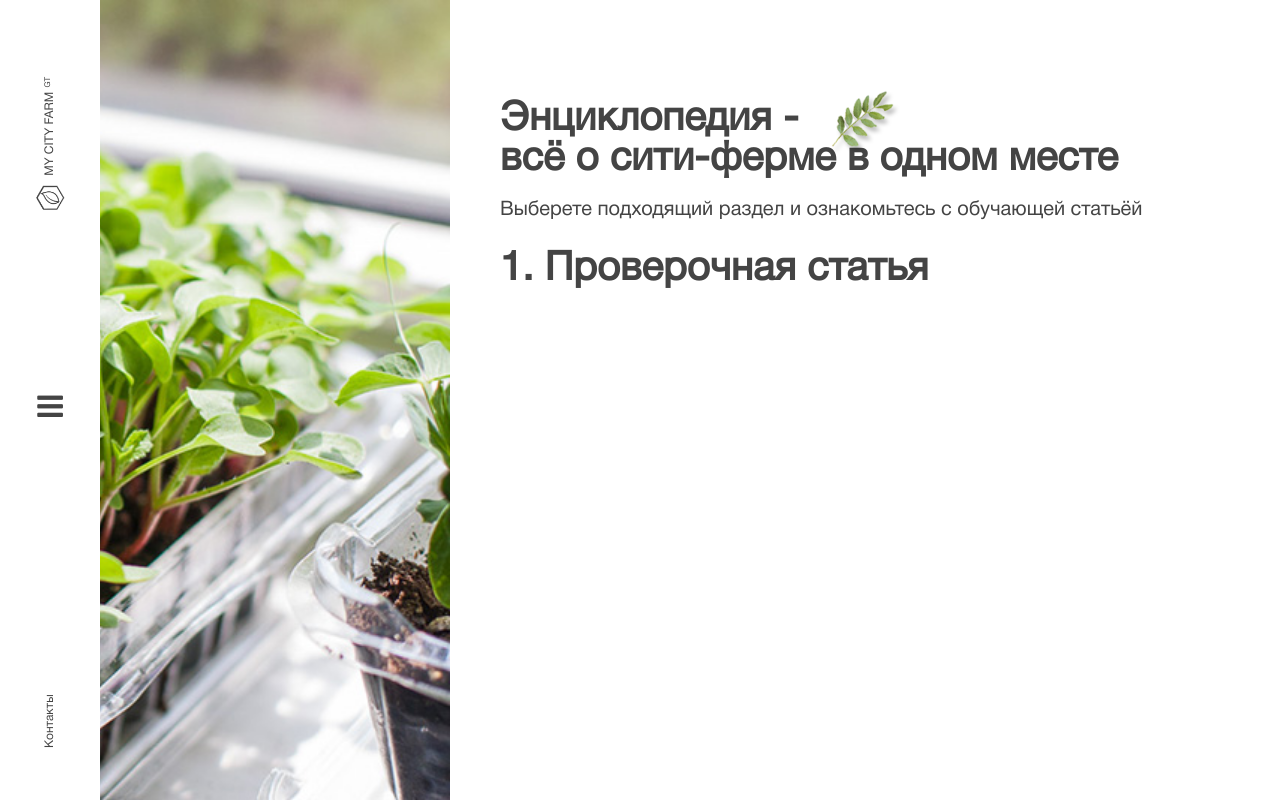
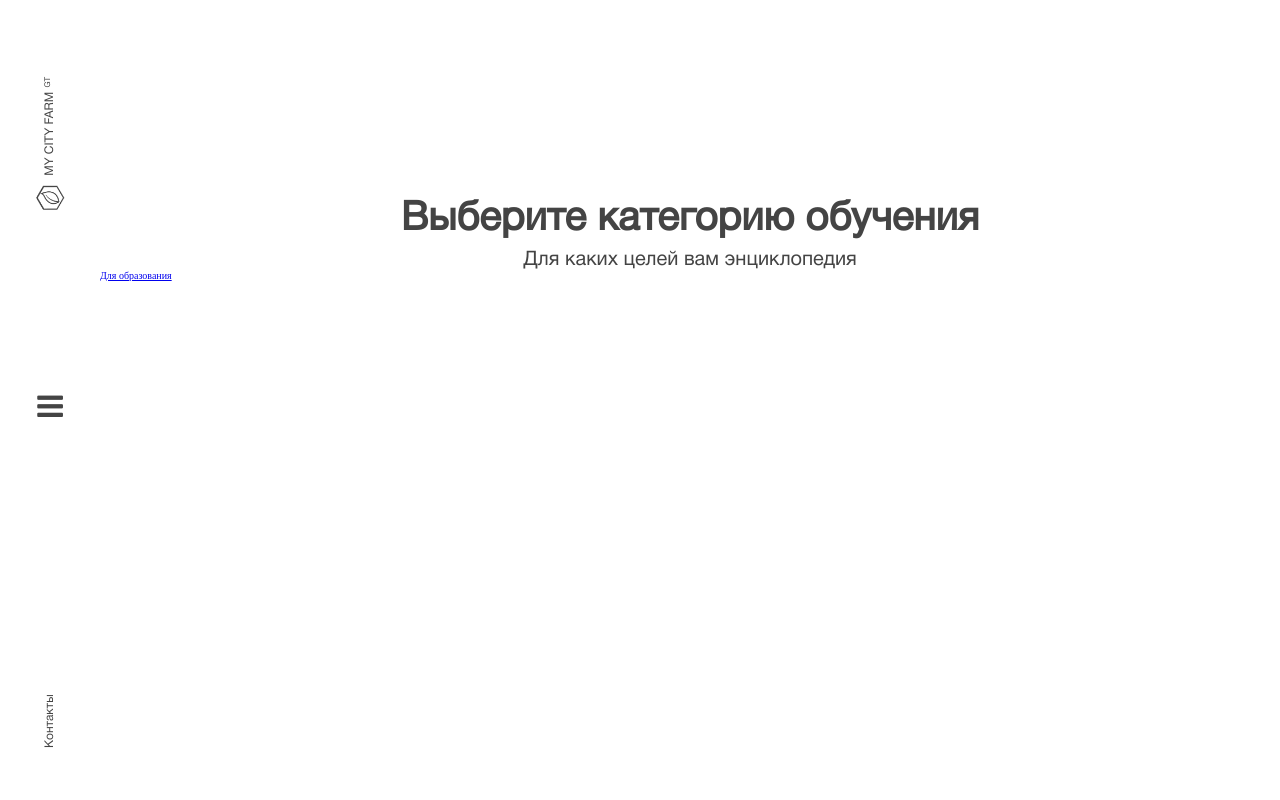
Before and after one commit to Khlebovsky/mycityfarm, a Django app: page /wiki/ in a window 1280 px wide. Run offline with Django 3.2, Linux system fonts and the light colour scheme; data comes from the database, SQL or seed files in the repository.

Commit message:
last 9:59

```diff
--- a/greenTech_project/static/style/style.css
+++ b/greenTech_project/static/style/style.css
@@ -1709,6 +1709,47 @@ body .cabinet .info .panel .actions .active .icon i {
 
 body .cabinet .info .panel .actions .active span {
   color: #F2A56D;
+}
+
+body .wiki-category {
+  padding-left: 100px;
+  padding-top: 200px;
+}
+
+body .wiki-category .content {
+  display: -webkit-box;
+  display: -ms-flexbox;
+  display: flex;
+  -webkit-box-orient: vertical;
+  -webkit-box-direction: normal;
+      -ms-flex-direction: column;
+          flex-direction: column;
+  -webkit-box-align: center;
+      -ms-flex-align: center;
+          align-items: center;
+  width: 100%;
+  height: 100%;
+  font-family: 'Helvetica regular';
+  color: #444444;
+}
+
+body .wiki-category .content h1 {
+  font-size: 4em;
+}
+
+body .wiki-category .content small {
+  margin-top: 10px;
+  font-size: 2em;
+}
+
+body .wiki-category .content .category-list {
+  display: -webkit-box;
+  display: -ms-flexbox;
+  display: flex;
+  width: 100%;
+  -webkit-box-align: center;
+      -ms-flex-align: center;
+          align-items: center;
 }
 
 body .wiki {
--- a/greenTech_project/templates/wiki.html
+++ b/greenTech_project/templates/wiki.html
@@ -16,12 +16,12 @@
         <small>
             Выберете подходящий раздел и ознакомьтесь с обучающей статьёй
         </small>
-        {% for article in object_list %}
-        <div class="article">
-            <h1>
-                <a href ="{% url 'article_detail' article.pk %}">{{ article.number }}. {{ article.title }}</a>
-            </h1>
-        </div>
+        {% for section in object_list %}
+            <div class="section">
+                <h1>
+                    {{ section.number }}. {{ section.name }}
+                </h1>
+            </div>
         {% endfor %}
     </div>
 </div>
--- /dev/null
+++ b/greenTech_project/templates/wiki_category.html
@@ -0,0 +1,33 @@
+{% extends 'base.html' %}
+{% load static %}
+
+{% block title %}
+Энциклопедия
+{% endblock %}
+
+{% block content %}
+<div class="wiki-category">
+    <div class="content">
+        <h1>
+            Выберите категорию обучения
+        </h1>
+        <small>
+            Для каких целей вам энциклопедия
+        </small>
+    </div>
+    <div class="category-list">
+        {% for category in object_list %}
+            <div class="category">
+                <a href="{% url 'wiki-category' category.pk %}">
+                    {{ category.name }}
+                    <div class="article">
+                        {% for article in article %}
+                            {{ article.title }}
+                        {% endfor  %}
+                    </div>
+                </a>
+            </div>
+        {% endfor %}
+    </div>
+</div>
+{% endblock %}
--- a/greenTech_project/wiki/admin.py
+++ b/greenTech_project/wiki/admin.py
@@ -1,6 +1,7 @@
 from django.contrib import admin
-from .models import Article, Category
+from .models import Article, Category, Section
 
 
 admin.site.register(Article)
 admin.site.register(Category)
+admin.site.register(Section)
--- a/greenTech_project/wiki/models.py
+++ b/greenTech_project/wiki/models.py
@@ -2,22 +2,34 @@ from django.db import models
 
 
 class Category(models.Model):
-    name = models.CharField(u'Категория', max_length=64)
-    number = models.IntegerField(u'Номер категории', blank=False)
+    name = models.CharField(u'Категория обучения', max_length=64)
 
     class Meta:
-        verbose_name = 'Категория'
-        verbose_name_plural = 'Категории'
+        verbose_name = 'Категория обучения'
+        verbose_name_plural = 'Категории обучения'
+
+    def __str__(self):
+        return self.name
+
+
+class Section(models.Model):
+    name = models.CharField(u'Раздел для статей', max_length=64)
+    number = models.IntegerField(u'Номер раздела', blank=False)
+    category = models.CharField(u'Категория обучения', max_length=50, blank=False, default="no category")
+
+    class Meta:
+        verbose_name = 'Раздел статьи'
+        verbose_name_plural = 'Разделы статей'
 
     def __str__(self):
         return self.name
 
 
 class Article(models.Model):
-    category = models.CharField(u'Категория', max_length=50, blank=False, default="no category")
     number = models.IntegerField(u'Номер статьи', blank=False)
     title = models.CharField(u'Название', max_length=250)
     body = models.TextField(u'Содержание')
+    section = models.CharField(u'Раздел статьи', max_length=50, blank=False, default="no section")
 
     class Meta:
         verbose_name = 'Статья'
--- a/greenTech_project/wiki/urls.py
+++ b/greenTech_project/wiki/urls.py
@@ -3,6 +3,7 @@ from . import views
 
 
 urlpatterns = [
-    path('', views.WikiView.as_view(), name = 'wiki'),
-    path('article/<int:pk>/', views.ArticleDetailView.as_view(), name = 'article_detail')
+    path('', views.WikiCategoryView.as_view(), name = 'wiki'),
+    path('category/<int:pk>/', views.WikiView.as_view(), name = 'wiki-category'),
+    #path('category/<int:pk>/article/<int:pk>/', views.ArticleDetailView.as_view(), name = 'article_detail')
 ]
--- a/greenTech_project/wiki/views.py
+++ b/greenTech_project/wiki/views.py
@@ -1,9 +1,14 @@
-from django.views.generic import ListView, DetailView
-from .models import Article
+from django.views.generic import ListView, DetailView, TemplateView
+from .models import Article, Category, Section
+
+
+class WikiCategoryView(ListView):
+    model = Category
+    template_name = "wiki_category.html"
 
 
 class WikiView(ListView):
-    model = Article
+    model = Section
     template_name = "wiki.html"
 
 
```
Also changed, not shown: greenTech_project/static/style/style.sass (+20 -0 lines), greenTech_project/db.sqlite3, greenTech_project/wiki/migrations/0002_auto_20200709_0922.py (added), 2 other files.
